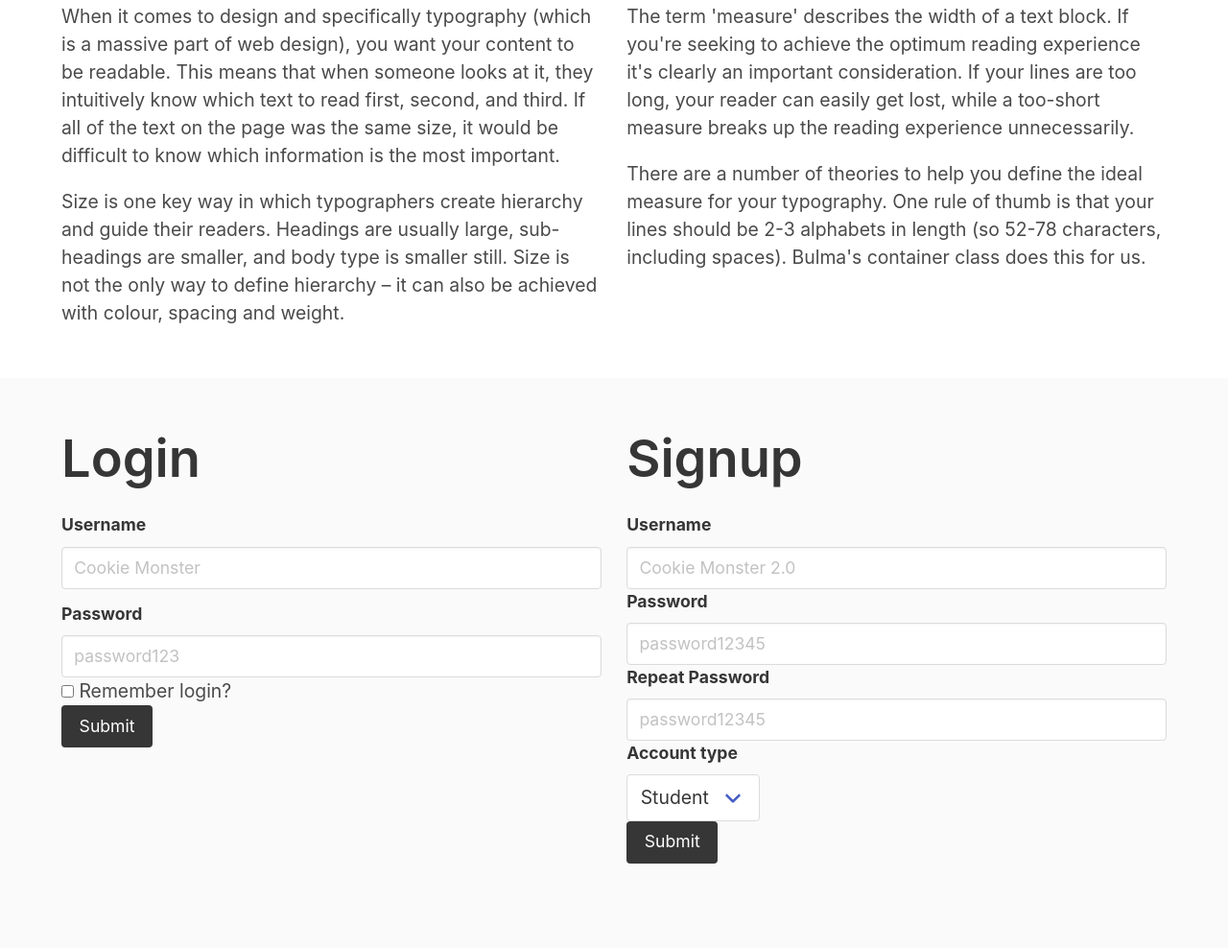
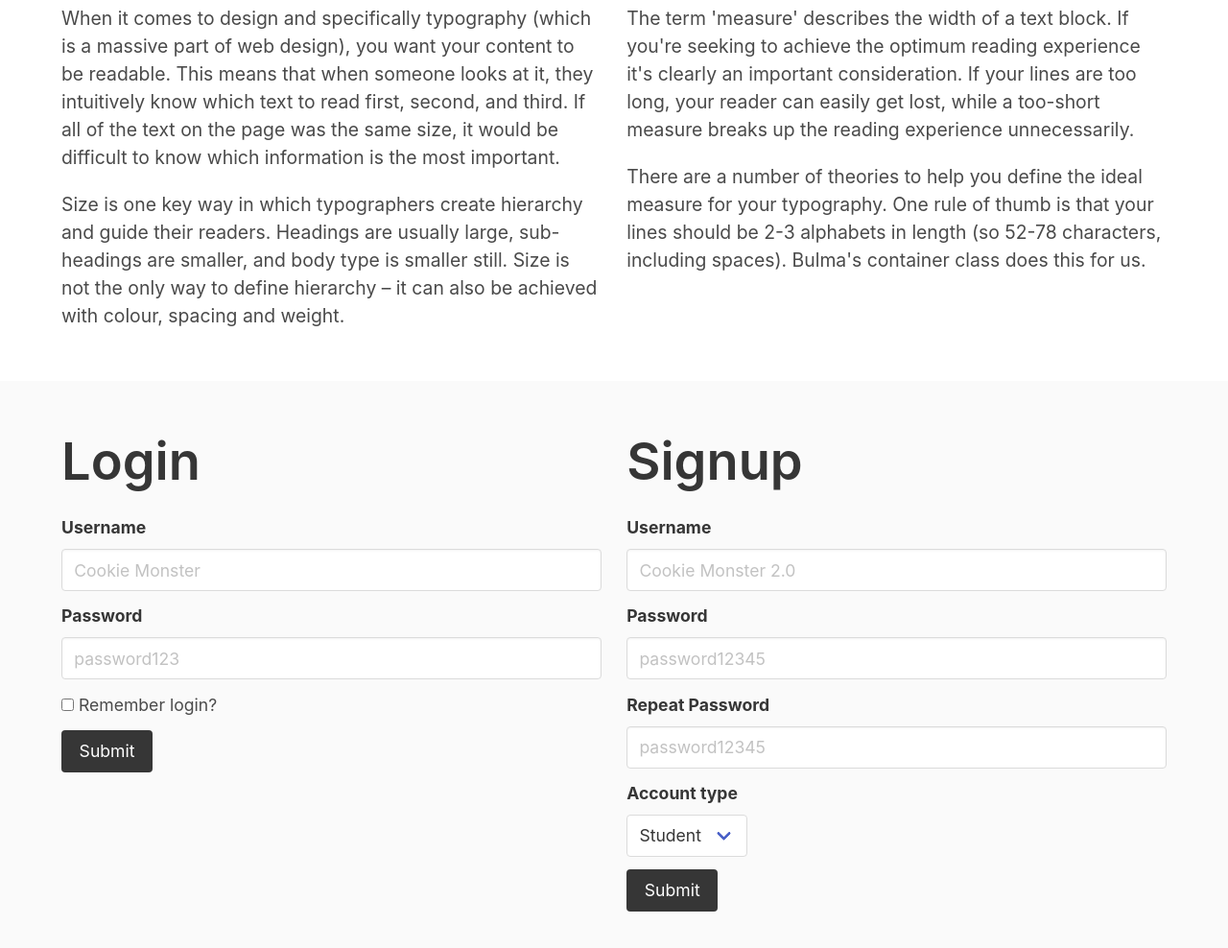
Before and after one commit to jdmar3-comp426/a02-devinjd23, a website: page index.html in a window 1280 px wide. Shown: the part 3140-4128 px from the top of the page at 96% size. Before the commit the page ends 4092 px from the top, so only its background shows below. Drawn offline with nearby package versions, Linux system fonts and the light colour scheme; a web font is replaced by a local one.

Commit message:
field and control

```diff
--- a/index.html
+++ b/index.html
@@ -120,7 +120,7 @@
         <div class="content">
             <div class="columns">
                 <div class="column">
-                    <h1 class="">Hierarchy</h1>
+                    <h1 class="title">Hierarchy</h1>
                     <h5 class="subtitle has-text-grey">Order of importance of each element</h5>
                     <p>
 		    	When it comes to design and specifically typography (which is a massive part of web design), you want your content to be readable.
@@ -134,7 +134,7 @@
 		    </p>
                 </div>
                 <div class="column">
-                    <h1 class="">Measure</h1>
+                    <h1 class="title">Measure</h1>
                     <h5 class="subtitle has-text-grey">The width of a line of text</h5>
                     <p>
 		    	The term 'measure' describes the width of a text block.
@@ -163,22 +163,22 @@
                             <input class="input" type="text" placeholder="Cookie Monster" name="username">
                         </div>
                     </div>
-                    <div class="">
+                    <div class="field">
                         <label class="label">Password</label>
-                        <div class="">
+                        <div class="control">
                             <input class="input" type="password" placeholder="password123" name="password">
                         </div>
                     </div>
-                    <div class="">
-                        <div class="">
+                    <div class="field">
+                        <div class="control">
                             <label class="checkbox">
                                 <input type="checkbox" name="remember">
                                 Remember login?
                             </label>
                         </div>
                     </div>
-                    <div class="">
-                        <div class="">
+                    <div class="field">
+                        <div class="control">
                             <button class="button is-dark" type="submit">Submit</button>
                         </div>
                     </div>
@@ -187,27 +187,27 @@
             <div class="column">
                 <h1 class="title">Signup</h1>
                 <form>
-                    <div class="">
+                    <div class="field">
                         <label class="label">Username</label>
-                        <div class="">
+                        <div class="control">
                             <input class="input" type="text" placeholder="Cookie Monster 2.0" name="username">
                         </div>
                     </div>
-                    <div class="">
+                    <div class="field">
                         <label class="label">Password</label>
-                        <div class="">
+                        <div class="control">
                             <input class="input" type="password" placeholder="password12345">
                         </div>
                     </div>
-                    <div class="">
+                    <div class="field">
                         <label class="label">Repeat Password</label>
-                        <div class="">
+                        <div class="control">
                             <input class="input" type="password" placeholder="password12345" name="password">
                         </div>
                     </div>
-                    <div class="">
+                    <div class="field">
                         <label class="label">Account type</label>
-                        <div class="">
+                        <div class="control">
                             <div class="select">
                                 <select name="accountType">
                                     <option>Student</option>
@@ -216,8 +216,8 @@
                             </div>
                         </div>
                     </div>
-                    <div class="">
-                        <div class="">
+                    <div class="field">
+                        <div class="control">
                             <button class="button is-dark" type="submit">Submit</button>
                         </div>
                     </div>
```
